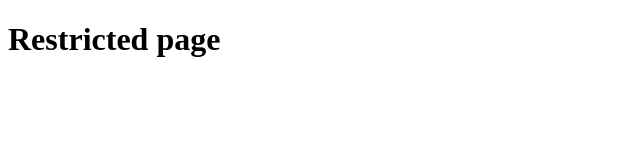
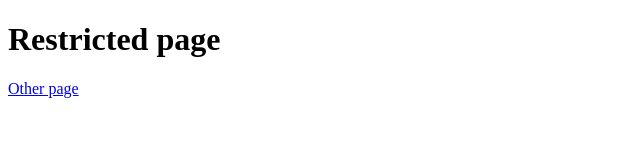
Before and after one commit to chrishannaby/netlify-identity-html-starter, a plain HTML site: page dist/restricted/index.html in a window 1280 px wide. Shown: the full height of the page, 0-640 px from the left. Drawn offline with Linux system fonts and the light colour scheme.

Commit message:
add some links

```diff
--- a/dist/restricted/index.html
+++ b/dist/restricted/index.html
@@ -14,5 +14,6 @@
   <body>
     <div data-netlify-identity-menu></div>
     <h1>Restricted page</h1>
+    <a href="/restricted/other-page">Other page</a>
   </body>
 </html>
```
Also changed, not shown: dist/restricted/other-page.html (+1 -0 lines).
